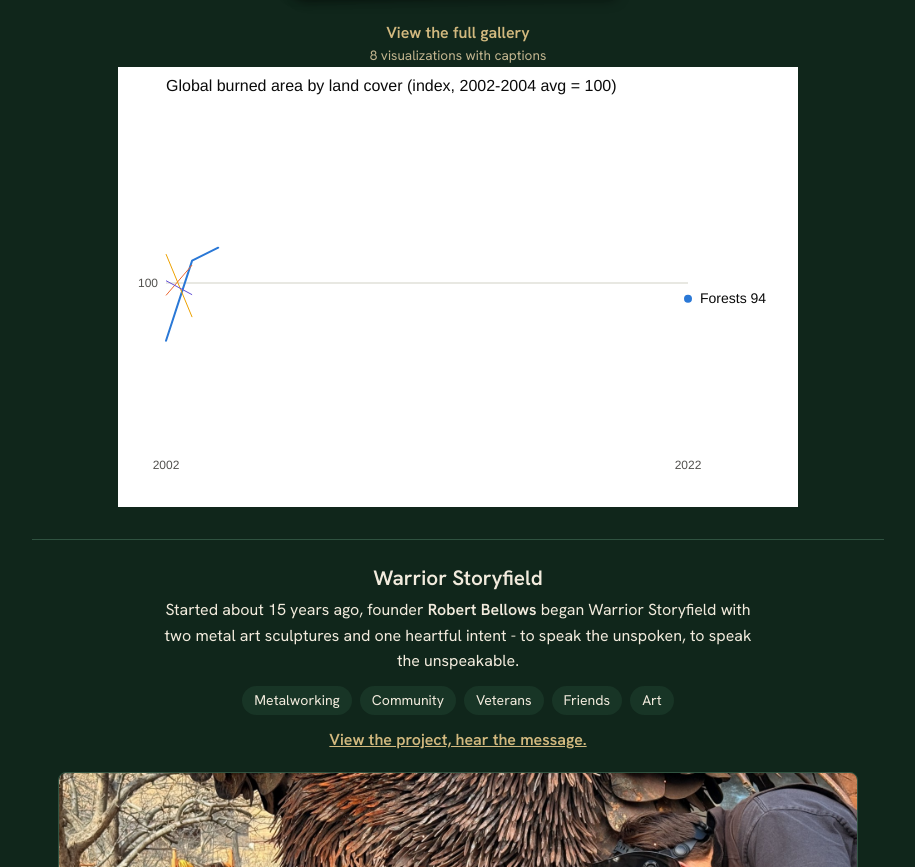
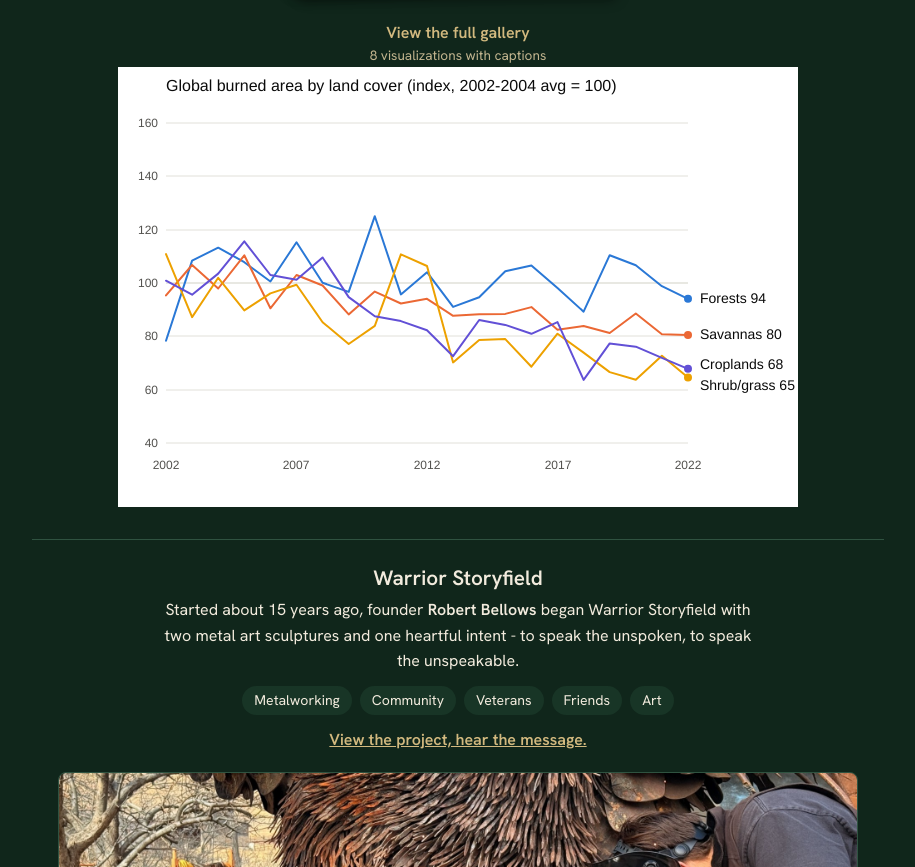
Before and after one commit to zachzcb3/zachscreations, a plain HTML site: page projects.html in a window 1280 px wide. Shown: the part 1721-2588 px from the top of the page, without its empty margins (182-1097 px from the left). Drawn offline with Linux system fonts and the light colour scheme.

Commit message:
Enhance SVG representation of burned area data
Added detailed SVG elements to represent global burned area by land cover from 2002 to 2022, including gridlines, labels, and data points for different land covers.

```diff
--- a/projects.html
+++ b/projects.html
@@ -87,39 +87,60 @@
   category being Computers. It would also make sense that Cell Phones and Home Appliances would be close as well considering the normal pricing for such items.</figcaption></figure>
 </div>
     </details>
-<svg xmlns="http://www.w3.org/2000/svg" width="680" height="440" viewBox="0 0 680 440"
-     font-family="Helvetica, Arial, sans-serif" role="img">
-  <title>Global burned area by land cover, indexed, 2002-2022</title>
-  <rect width="680" height="440" fill="#ffffff"/>
+<svg xmlns="http://www.w3.org/2000/svg" width="680" height="440" viewBox="0 0 680 440" font-family="Helvetica, Arial, sans-serif" role="img">
+<title>Global burned area by land cover, indexed, 2002-2022</title>
+<desc>Burned area indexed to the 2002-2004 average (=100). By 2022: shrub/grass 65, croplands 68, savannas 80, forests 94.</desc>
+<rect width="680" height="440" fill="#ffffff"/>
+<text x="48" y="24" font-size="16" font-weight="500" fill="#0b0b0b">Global burned area by land cover (index, 2002-2004 avg = 100)</text>
 
-  <text x="48" y="24" font-size="16" fill="#0b0b0b">
-    Global burned area by land cover (index, 2002-2004 avg = 100)
-  </text>
+<g transform="translate(0,36)">
 
-  <g transform="translate(0,36)">
+  <!-- Gridlines and y-axis labels -->
+  <line x1="48" x2="570" y1="340" y2="340" stroke="#e1e0d9" stroke-width="1"/>
+  <text fill="#52514e" font-size="12" x="40" y="344" text-anchor="end">40</text>
+  <line x1="48" x2="570" y1="287" y2="287" stroke="#e1e0d9" stroke-width="1"/>
+  <text fill="#52514e" font-size="12" x="40" y="291" text-anchor="end">60</text>
+  <line x1="48" x2="570" y1="233" y2="233" stroke="#e1e0d9" stroke-width="1"/>
+  <text fill="#52514e" font-size="12" x="40" y="237" text-anchor="end">80</text>
+  <line x1="48" x2="570" y1="180" y2="180" stroke="#e1e0d9" stroke-width="1.5"/>
+  <text fill="#52514e" font-size="12" x="40" y="184" text-anchor="end">100</text>
+  <line x1="48" x2="570" y1="127" y2="127" stroke="#e1e0d9" stroke-width="1"/>
+  <text fill="#52514e" font-size="12" x="40" y="131" text-anchor="end">120</text>
+  <line x1="48" x2="570" y1="73" y2="73" stroke="#e1e0d9" stroke-width="1"/>
+  <text fill="#52514e" font-size="12" x="40" y="77" text-anchor="end">140</text>
+  <line x1="48" x2="570" y1="20" y2="20" stroke="#e1e0d9" stroke-width="1"/>
+  <text fill="#52514e" font-size="12" x="40" y="24" text-anchor="end">160</text>
 
-    <!-- gridline + y label (repeated for 40, 60 ... 160) -->
-    <line x1="48" x2="570" y1="180" y2="180" stroke="#e1e0d9" stroke-width="1.5"/>
-    <text x="40" y="184" text-anchor="end" font-size="12" fill="#52514e">100</text>
+  <!-- X-axis labels -->
+  <text fill="#52514e" font-size="12" x="48" y="366" text-anchor="middle">2002</text>
+  <text fill="#52514e" font-size="12" x="178" y="366" text-anchor="middle">2007</text>
+  <text fill="#52514e" font-size="12" x="309" y="366" text-anchor="middle">2012</text>
+  <text fill="#52514e" font-size="12" x="440" y="366" text-anchor="middle">2017</text>
+  <text fill="#52514e" font-size="12" x="570" y="366" text-anchor="middle">2022</text>
 
-    <!-- x labels -->
-    <text x="48"  y="366" text-anchor="middle" font-size="12" fill="#52514e">2002</text>
-    <text x="570" y="366" text-anchor="middle" font-size="12" fill="#52514e">2022</text>
+  <!-- Forests -->
+  <polyline points="48.0,237.7 74.1,157.6 100.2,144.7 126.3,159.2 152.4,178.5 178.5,139.3 204.6,179.8 230.7,188.9 256.8,113.2 282.9,191.4 309.0,169.2 335.1,203.9 361.2,194.3 387.3,168.3 413.4,162.4 439.5,185.0 465.6,208.7 491.7,152.2 517.8,162.3 543.9,183.2 570.0,195.8" fill="none" stroke="#2a78d6" stroke-width="2" stroke-linejoin="round" stroke-linecap="round"/>
 
-    <!-- one polyline per land cover: 21 "x,y" pairs, one per year -->
-    <polyline points="48,237.7 74.1,157.6 100.2,144.7 ... 570,195.8"
-              fill="none" stroke="#2a78d6" stroke-width="2"
-              stroke-linejoin="round" stroke-linecap="round"/>   <!-- forests -->
-    <polyline points="48,192.4 74.1,162 ... 570,232.1" stroke="#eb6834" .../>  <!-- savannas -->
-    <polyline points="48,151.1 74.1,214.1 ... 570,274.6" stroke="#eda100" .../> <!-- shrub/grass -->
-    <polyline points="48,177.7 74.1,191.7 ... 570,265.8" stroke="#6250d6" .../> <!-- croplands -->
+  <!-- Savannas -->
+  <polyline points="48.0,192.4 74.1,162.0 100.2,185.5 126.3,152.3 152.4,205.3 178.5,172.0 204.6,182.5 230.7,211.4 256.8,188.6 282.9,200.5 309.0,195.8 335.1,212.8 361.2,211.2 387.3,210.9 413.4,204.1 439.5,226.7 465.6,223.0 491.7,230.0 517.8,210.5 543.9,231.3 570.0,232.1" fill="none" stroke="#eb6834" stroke-width="2" stroke-linejoin="round" stroke-linecap="round"/>
 
-    <!-- end marker + direct label -->
-    <circle cx="570" cy="195.8" r="4" fill="#2a78d6"/>
-    <text x="582" y="200" font-size="14" font-weight="500" fill="#0b0b0b">Forests 94</text>
-    <!-- ...same pattern for the other three -->
+  <!-- Shrub / grass -->
+  <polyline points="48.0,151.1 74.1,214.1 100.2,174.8 126.3,207.4 152.4,190.4 178.5,181.8 204.6,219.2 230.7,241.0 256.8,222.9 282.9,151.4 309.0,163.0 335.1,259.4 361.2,237.0 387.3,236.1 413.4,263.7 439.5,230.7 465.6,249.6 491.7,269.1 517.8,276.8 543.9,252.7 570.0,274.6" fill="none" stroke="#eda100" stroke-width="2" stroke-linejoin="round" stroke-linecap="round"/>
 
-  </g>
+  <!-- Croplands -->
+  <polyline points="48.0,177.7 74.1,191.7 100.2,170.6 126.3,138.4 152.4,172.0 178.5,176.7 204.6,154.5 230.7,194.1 256.8,213.2 282.9,218.1 309.0,227.2 335.1,253.2 361.2,217.0 387.3,221.9 413.4,230.8 439.5,219.1 465.6,276.9 491.7,240.4 517.8,243.7 543.9,254.9 570.0,265.8" fill="none" stroke="#6250d6" stroke-width="2" stroke-linejoin="round" stroke-linecap="round"/>
+
+  <!-- End markers and direct labels -->
+  <circle cx="570.0" cy="195.8" r="4" fill="#2a78d6"/>
+  <text fill="#0b0b0b" font-size="14" font-weight="500" x="582" y="200">Forests 94</text>
+  <circle cx="570.0" cy="232.1" r="4" fill="#eb6834"/>
+  <text fill="#0b0b0b" font-size="14" font-weight="500" x="582" y="236">Savannas 80</text>
+  <circle cx="570.0" cy="274.6" r="4" fill="#eda100"/>
+  <text fill="#0b0b0b" font-size="14" font-weight="500" x="582" y="287">Shrub/grass 65</text>
+  <circle cx="570.0" cy="265.8" r="4" fill="#6250d6"/>
+  <text fill="#0b0b0b" font-size="14" font-weight="500" x="582" y="266">Croplands 68</text>
+
+</g>
 </svg>
   </article>
 
```
